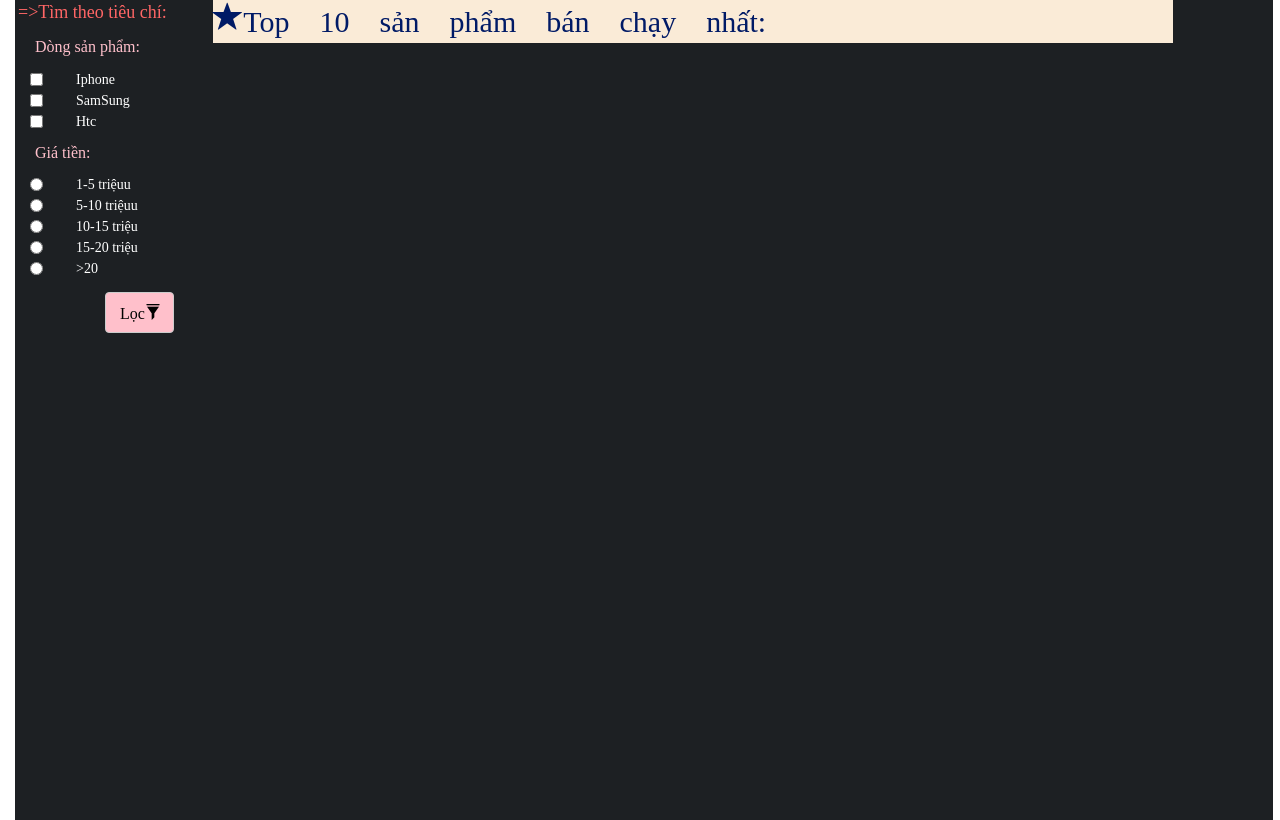
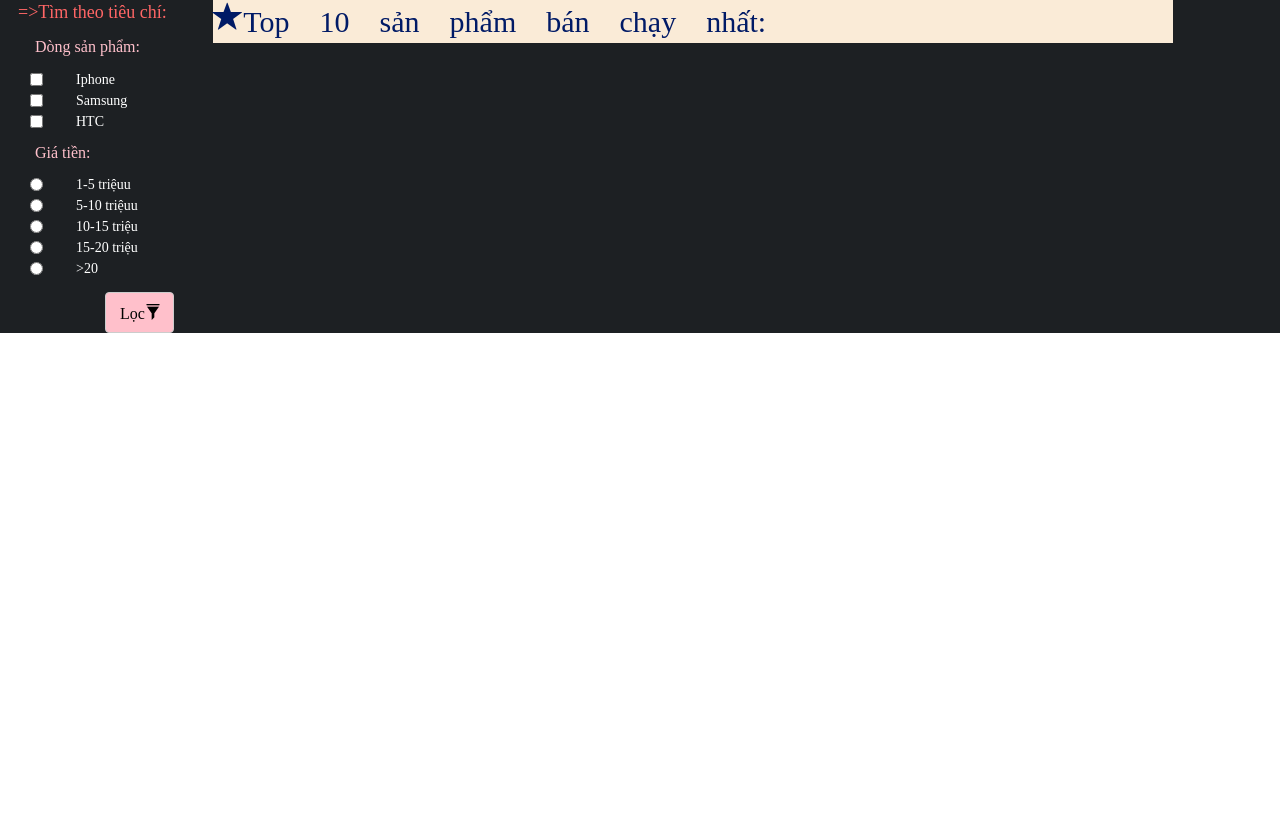
Before and after one commit to Snappitle/TheGioiMoBi, a CodeIgniter app: the page made by application/views/body.php in a window 1280 px wide. After the commit the page ends 333 px from the top, so only its background shows below. Run offline with CodeIgniter, Linux system fonts and the light colour scheme; some libraries are stand-ins or nearby versions.

Commit message:
Tinh chỉnh

```diff
--- a/application/views/body.php
+++ b/application/views/body.php
@@ -12,8 +12,7 @@
 		<link href="/TheGioiMobi/style.css" rel="stylesheet">
 	</head>
   	<body>
-		<div class="container-fluid">
-			<div class="vienXam">
+		<div  id="vienXam" class="container-fluid">
 				<div class="row">
 					<div class="col-md-2">
 						<p class="font1">=>Tìm theo tiêu chí:</p>
@@ -21,9 +20,9 @@
 						<div class="checkbox">
 							<input type="checkbox" name="cbIphone"><label class="font3">Iphone</label>
 							<br/>
-							<input type="checkbox" name="cbSamSung"><label class="font3">SamSung</label>
+							<input type="checkbox" name="cbSamSung"><label class="font3">Samsung</label>
 							<br/>
-							<input type="checkbox" name="cbHtc"><label class="font3">Htc</label>
+							<input type="checkbox" name="cbHtc"><label class="font3">HTC</label>
 							<br/>
 						</div>
 
@@ -51,12 +50,6 @@
 								</div>
 							</div>
 						</div>
-
-					<div class="vienXam">
-						<div class="col-md-1">
-						<img src="/TheGioiMobi/img/gray.png" height="820px" width="85px"/>
-						</div>
-					</div>
 				</div>
 			</div>
 		</div>
--- a/style.css
+++ b/style.css
@@ -2,11 +2,11 @@ body{
     background: white;
 }
 
-.vienXam{
+#vienXam{
 	background-color:#1d2023;
 }
 
-.vien{
+#vien{
 	background-color: black;
 }
 
```
Also changed, not shown: application/controllers/homecontroller.php (renamed from application/controllers/Cuser.php, +5 -2 lines), application/views/footer.php (+2 -5 lines), application/views/header.php (+7 -19 lines).
